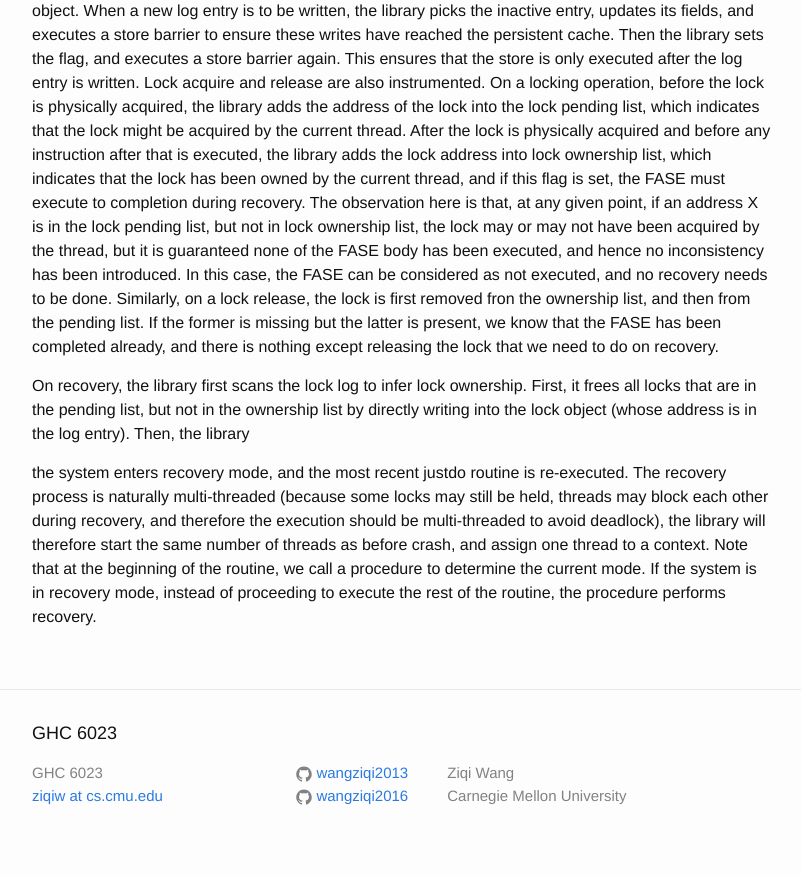
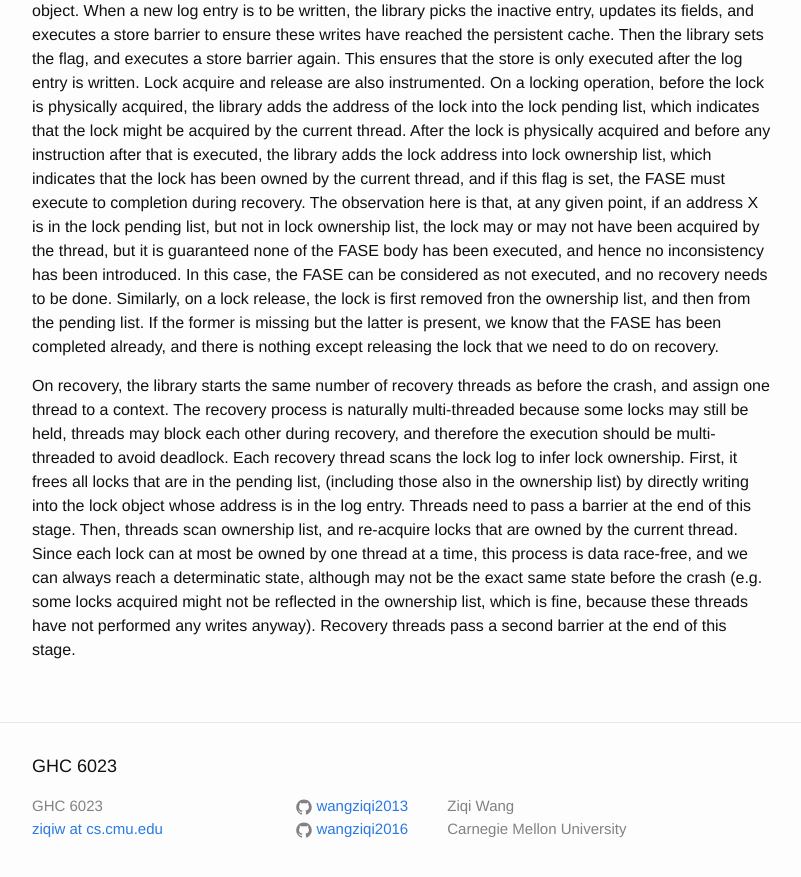
Before and after one commit to wangziqi2013/wangziqi2013.github.io, a Jekyll site: the page built from _posts/2019-08-08-justdo.markdown, in a window 1280 px wide and 900 px high, scrolled down 2368 px. Shown: the top 877 px of the window, without its empty margins (238-1039 px from the left). Built offline with Jekyll 4.4.1, drawn with Linux system fonts in a browser that asks for light colours.

Commit message:
Adding lock inferrence

```diff
--- a/_posts/2019-08-08-justdo.markdown
+++ b/_posts/2019-08-08-justdo.markdown
@@ -96,13 +96,13 @@ considered as not executed, and no recovery needs to be done. Similarly, on a lo
 fron the ownership list, and then from the pending list. If the former is missing but the latter is present, we know that
 the FASE has been completed already, and there is nothing except releasing the lock that we need to do on recovery.
 
-On recovery, the library first scans the lock log to infer lock ownership. First, it frees all locks that are in the pending list,
-but not in the ownership list by directly writing into the lock object (whose address is in the log entry). Then, the
-library
-
-the system enters recovery mode, and the most recent justdo routine is re-executed. The recovery process is naturally
-multi-threaded (because some locks may still be held, threads may block each other during recovery, and therefore the
-execution should be multi-threaded to avoid deadlock), the library will therefore start the same number of threads as
-before crash, and assign one thread to a context. Note that at the beginning
-of the routine, we call a procedure to determine the current mode. If the system is in recovery mode, instead of proceeding
-to execute the rest of the routine, the procedure performs recovery.
+On recovery, the library starts the same number of recovery threads as before the crash, and assign one thread to a context.
+The recovery process is naturally multi-threaded because some locks may still be held, threads may block each other during
+recovery, and therefore the execution should be multi-threaded to avoid deadlock.
+Each recovery thread scans the lock log to infer lock ownership. First, it frees all locks that are in the
+pending list, (including those also in the ownership list) by directly writing into the lock object whose address is in
+the log entry. Threads need to pass a barrier at the end of this stage. Then, threads scan ownership list, and
+re-acquire locks that are owned by the current thread. Since each lock can at most be owned by one thread at a time,
+this process is data race-free, and we can always reach a determinatic state, although may not be the exact same state before
+the crash (e.g. some locks acquired might not be reflected in the ownership list, which is fine, because these threads
+have not performed any writes anyway). Recovery threads pass a second barrier at the end of this stage.
```
